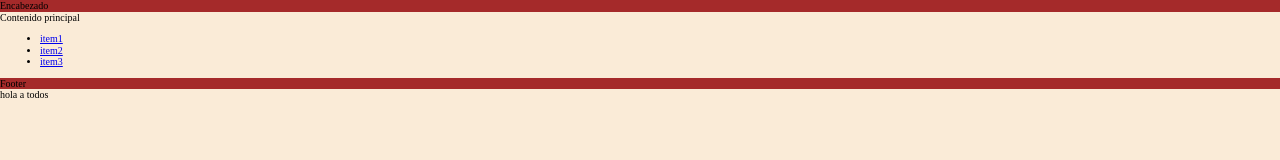
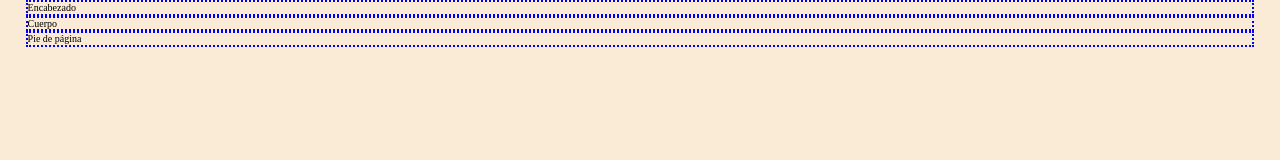
Before and after one commit to diegoamunoz/blogr-rws, a plain HTML site: page index.html in a window 1280 px wide. Drawn offline with Linux system fonts and the light colour scheme.

Commit message:
{+] index.css: se editar la hoja de estilos

```diff
--- a/css/index.css
+++ b/css/index.css
@@ -1,9 +1,11 @@
 html {
     font-size: 62.5%; }
+     /**16px *0.625 = 10 px conversion en base 10*/
 
 body {
     background-color: antiquewhite;
     font-size: 1.4 rem;
+    /** 14px; */
 }
 
 /*Mobile First
@@ -18,12 +20,11 @@ Desktop first
 2. Las mediaqueries van atacar al siguiente dispositivo mas pequenio
 3. Las condiciones del media query deben atacar el ancho maximo (max-width)*/
 
-
-.header {
-    background-color: brown;
+.container {
+    border: 2px dotted blue;
+    max-width: 96vw;
+    margin: 0 auto;
+    box-sizing: border-box;
 }
 
-
-.footer {
-    background-color: brown;
-}
+/** Media queries */
--- a/index.html
+++ b/index.html
@@ -8,16 +8,17 @@
     <link rel="stylesheet" href="./css/index.css">
 </head>
 <body>
-    <header class="header">Encabezado</header>
-    <main class="main">Contenido principal
-
-        <ul>
-            <li><a href="#">item1</a></li>
-            <li><a href="#">item2</a></li>
-            <li><a href="#">item3</a></li>
-        </ul>
+    <header class="header">
+        <div class="container">Encabezado</div>
+    </header>
+    <main class="main">
+        <div class="container">
+                Cuerpo
+        </div>
     </main>
-    <footer class="footer">Footer</footer>
+    <footer class="footer">
+        <div class="container">Pie de página</div>
+    </footer>
 
     <script src="./js/script.js"></script>
 </body>
--- a/js/script.js
+++ b/js/script.js
@@ -1,3 +1,2 @@
 console.log ("hola a todos")
-// alert ( "hola a todos")
-document.write ("hola a todos")
+// alert ( "Bienvenidos al blog")
```
